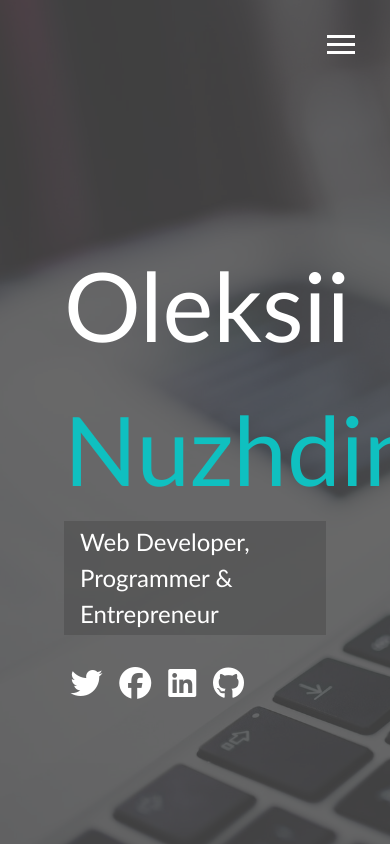
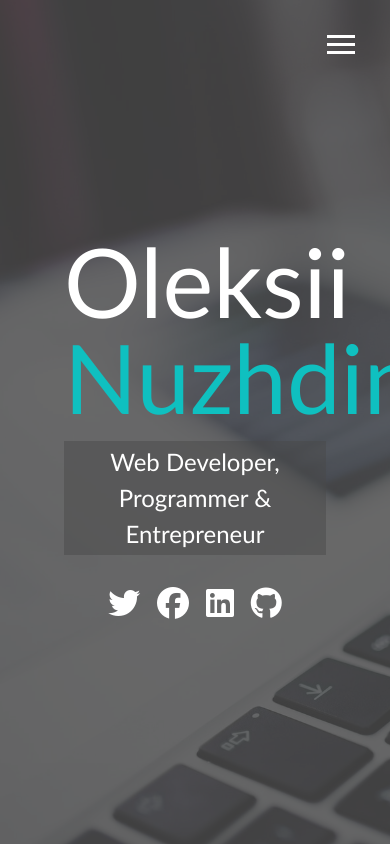
Before and after one commit to Oleksii13/modern_portfolio, a PHP site: page /dist/index.html in a window 390 px wide. Run offline with PHP 8.4, Linux system fonts and the light colour scheme; some libraries are stand-ins or nearby versions.

Commit message:
Added media qureies and made menu overlay responsive

```diff
--- a/dist/css/main.css
+++ b/dist/css/main.css
@@ -92,6 +92,37 @@
 .nav-item:nth-child(4) {
   transition-delay: 0.4s; }
 
+@media screen and (max-width: 768px) {
+  main {
+    align-items: center;
+    text-align: center; }
+    main .lg-heading {
+      line-height: 1;
+      margin-bottom: 1rem; }
+  ul.menu-nav,
+  div.menu-branding {
+    float: none;
+    width: 100%;
+    min-height: 0; }
+    ul.menu-nav.show,
+    div.menu-branding.show {
+      transform: translate3d(0, 0, 0); }
+  .menu-nav {
+    height: 75vh;
+    transform: translate3d(-100%, 0, 0);
+    font-size: 24px; }
+  .menu-branding {
+    height: 25vh;
+    transform: translate3d(100%, 0, 0); }
+    .menu-branding .portrait {
+      background: url();
+      width: 150px;
+      height: 150px; } }
+
+@media screen and (max-width: 500px) {
+  main#home h1 {
+    margin-top: 10hv; } }
+
 * {
   box-sizing: border-box; }
 
--- a/scss/_config.scss
+++ b/scss/_config.scss
@@ -28,3 +28,29 @@ $background-opacity:0.8;
         }
     }
 }
+
+//Media Query Mixins
+
+@mixin mediaSm {
+    @media screen and (max-width: 500px) {
+        @content;
+    }
+}
+
+@mixin mediaMd {
+    @media screen and (max-width: 768px) {
+        @content;
+    }
+}
+
+@mixin mediaLg {
+    @media screen and (min-width:769px) and (max-width: 1170px) {
+        @content;
+    }
+}
+
+@mixin mediaXl {
+    @media screen and (min-width: 1171px) {
+        @content;
+    }
+}
--- /dev/null
+++ b/scss/_mobile.scss
@@ -0,0 +1,53 @@
+// Widescreens
+@include mediaXl {}
+
+//Desktops & Laptops
+@include mediaLg {}
+
+//Tablets & Small Laptops
+@include mediaMd {
+    main {
+        align-items: center;
+        text-align: center;
+
+        .lg-heading {
+            line-height: 1;
+            margin-bottom: 1rem;
+        }
+    }
+
+    ul.menu-nav,
+    div.menu-branding {
+        float: none;
+        width: 100%;
+        min-height: 0;
+
+        &.show {
+            transform: translate3d(0, 0, 0);
+        }
+    }
+
+    .menu-nav {
+        height: 75vh;
+        transform: translate3d(-100%, 0, 0);
+        font-size: 24px;
+    }
+
+    .menu-branding {
+        height: 25vh;
+        transform: translate3d(100%, 0, 0);
+
+        .portrait {
+            background: url();
+            width: 150px;
+            height: 150px;
+        }
+    }
+}
+
+//Smartphones
+@include mediaSm {
+    main#home h1 {
+        margin-top: 10hv;
+    }
+}
--- a/scss/main.scss
+++ b/scss/main.scss
@@ -1,5 +1,6 @@
 @import 'config';
 @import 'menu';
+@import 'mobile';
 
 * {
     box-sizing: border-box;
```
